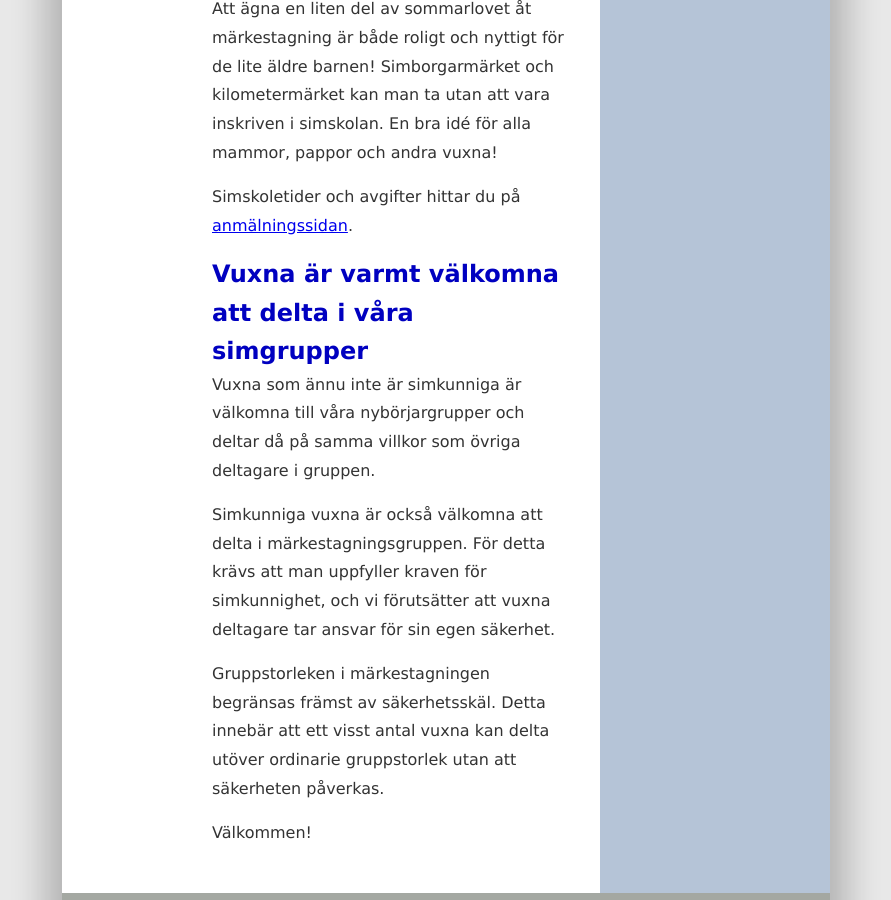
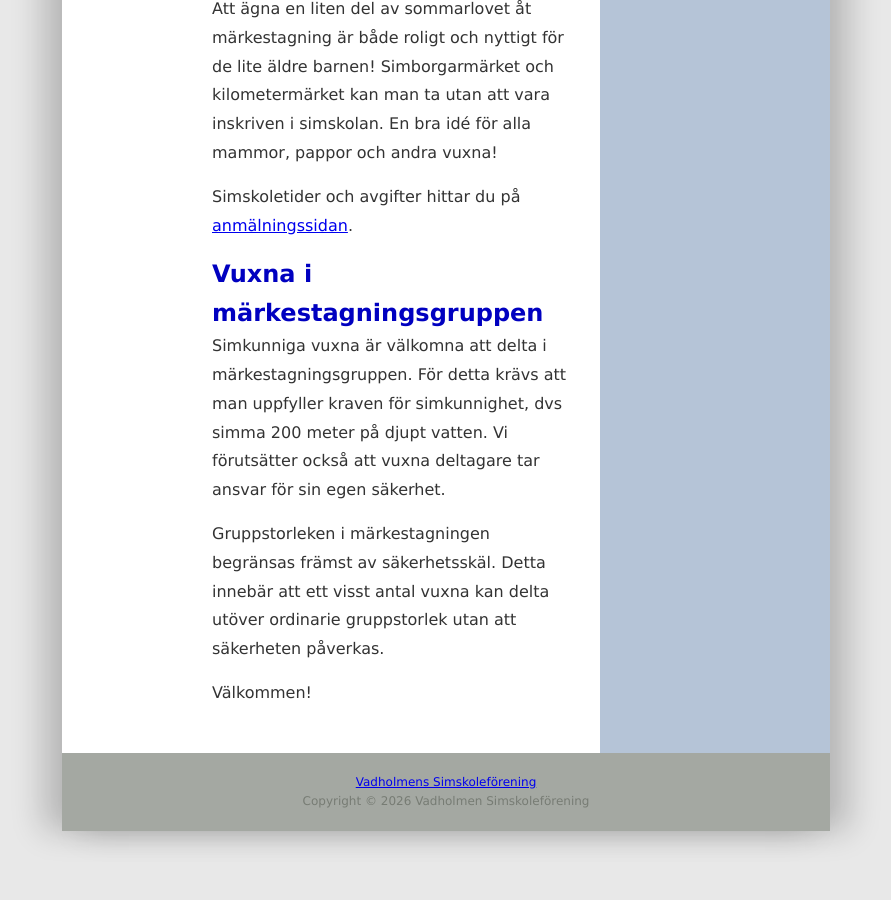
Before and after one commit to vadholmen/vadholmen, a Jekyll site: the page built from grupper-tider.md, in a window 1280 px wide and 900 px high, scrolled down 1178 px. Shown: the whole window, without its empty margins (194-1085 px from the left). Built offline with Jekyll 4.4.1, drawn with Linux system fonts in a browser that asks for light colours; our own code applies the rules of GitHub Pages for plain Markdown files; after the commit the page ends 2029 px from its top, so only the background shows below that.

Commit message:
restriktivare formulering om vuxna

```diff
--- a/grupper-tider.md
+++ b/grupper-tider.md
@@ -28,10 +28,11 @@ Att ägna en liten del av sommarlovet åt märkestagning är både roligt och ny
 
 Simskoletider och avgifter hittar du på [anmälningssidan](anmalan.html).
 
-## Vuxna är varmt välkomna att delta i våra simgrupper
-Vuxna som ännu inte är simkunniga är välkomna till våra nybörjargrupper och deltar då på samma villkor som övriga deltagare i gruppen.
-
-Simkunniga vuxna är också välkomna att delta i märkestagningsgruppen. För detta krävs att man uppfyller kraven för simkunnighet, och vi förutsätter att vuxna deltagare tar ansvar för sin egen säkerhet.
+## Vuxna i märkestagningsgruppen
+Simkunniga vuxna är välkomna att delta i märkestagningsgruppen. För detta krävs
+att man uppfyller kraven för simkunnighet, dvs simma 200 meter på djupt
+vatten. Vi förutsätter också att vuxna deltagare tar ansvar för sin egen
+säkerhet.
 
 Gruppstorleken i märkestagningen begränsas främst av säkerhetsskäl. Detta innebär att ett visst antal vuxna kan delta utöver ordinarie gruppstorlek utan att säkerheten påverkas.
 
```
